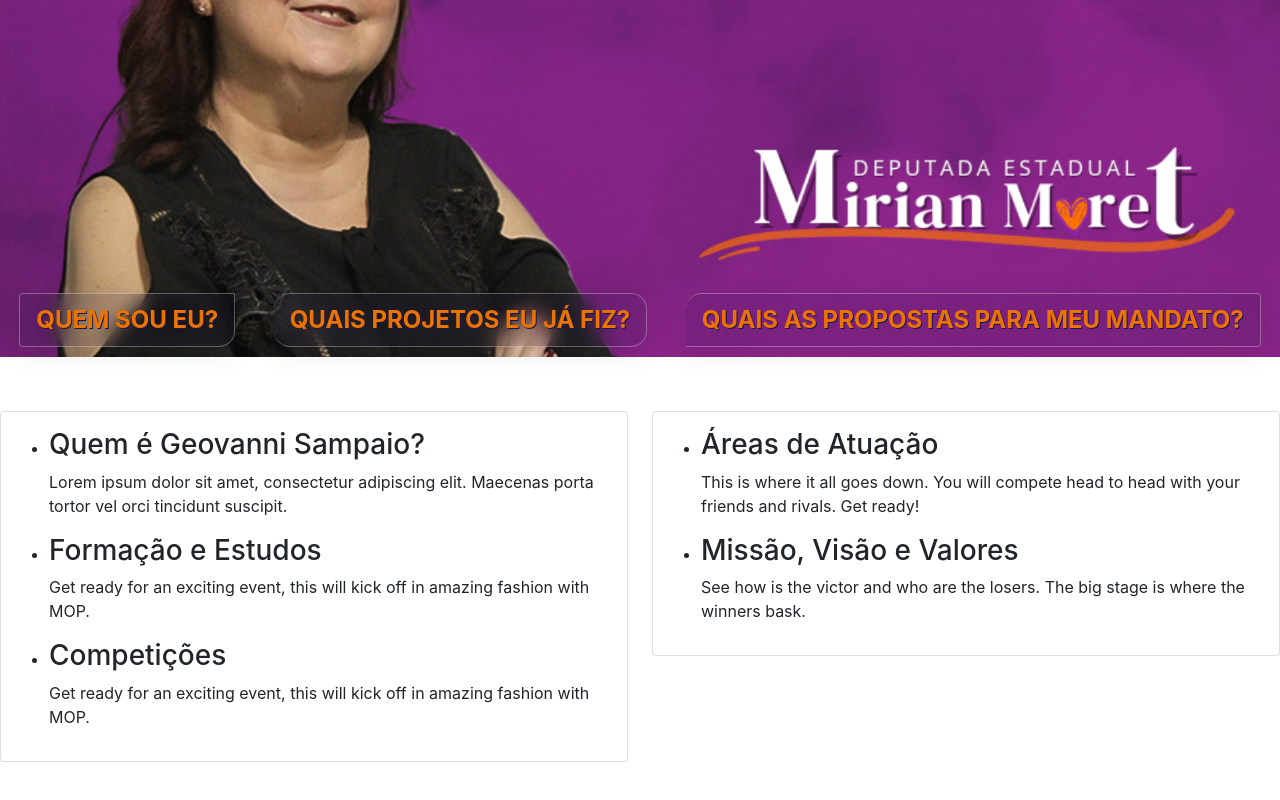
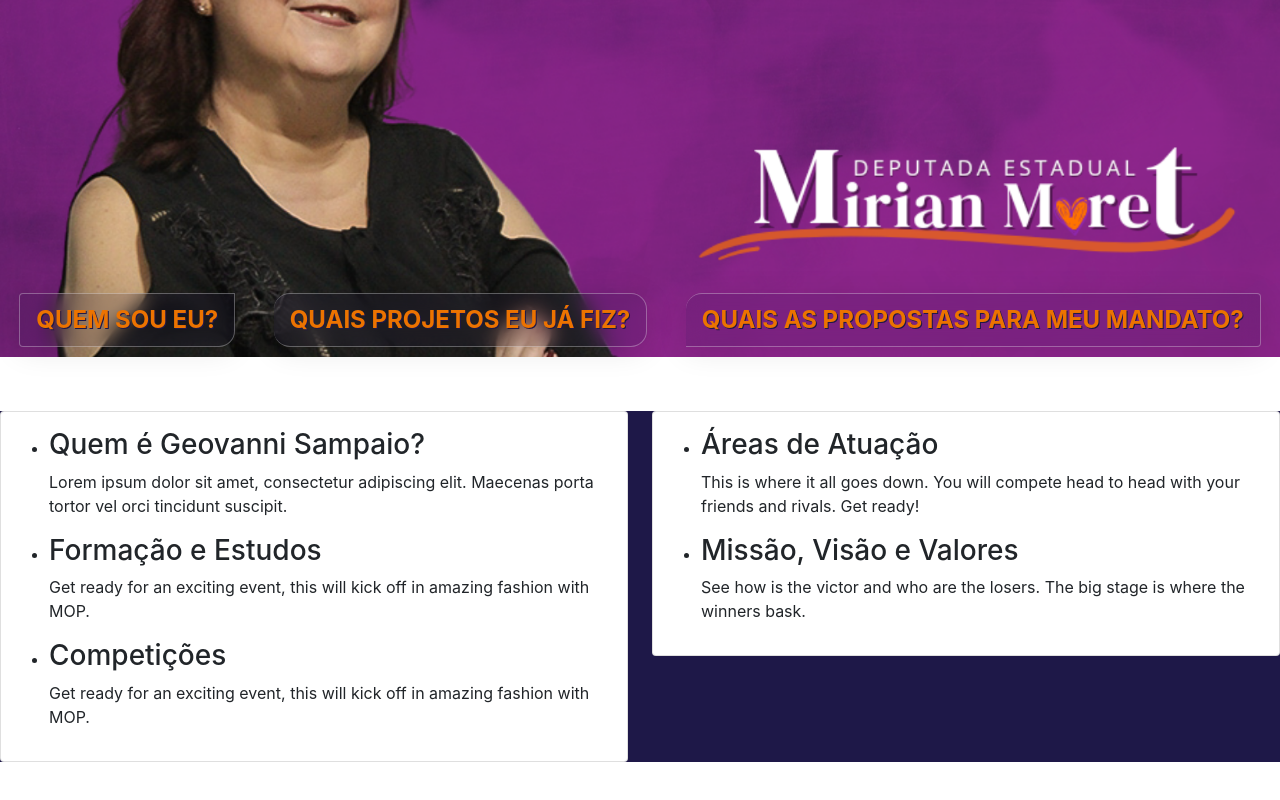
Before and after one commit to Takater/dep-mirian-moret, a React (Create React App) app: page / in a window 1280 px wide. Shown: the part 364-1164 px from the top of the page. Built offline with nearby package versions, Linux system fonts and the light colour scheme.

Commit message:
Tue, Aug 23, 2022, 7:36 PM +00:00

```diff
--- a/src/App.css
+++ b/src/App.css
@@ -32,6 +32,7 @@ li>a {
 }
 
 #quemsoueu {
+  background: #1e1848;
   position: relative;
   margin: 10% auto;
 }
```
Also changed, not shown: src/components/Quem.jsx (indentation only).
